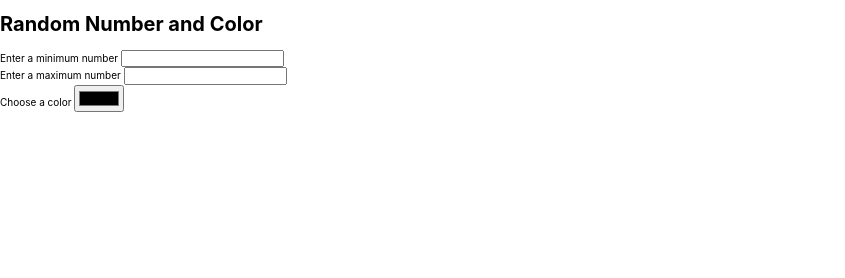
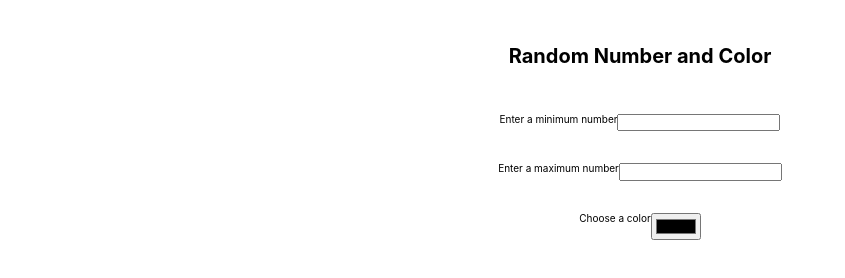
Before and after one commit to skdonnet/random-num-and-color, a website: page index.html in a window 1280 px wide. Shown: the whole page, without its empty margins (0-845 px from the left). Drawn offline with nearby package versions, Linux system fonts and the light colour scheme.

Commit message:
h1 and form css

```diff
--- a/style.css
+++ b/style.css
@@ -1,5 +1,17 @@
 body {
-  font-family: -apple-system, BlinkMacSystemFont, "Segoe UI", Roboto, Oxygen,
-    Ubuntu, Cantarell, "Open Sans", "Helvetica Neue", sans-serif;
+  font-family: -apple-system, BlinkMacSystemFont, 'Segoe UI', Roboto, Oxygen,
+    Ubuntu, Cantarell, 'Open Sans', 'Helvetica Neue', sans-serif;
   font-size: 10px;
 }
+
+h1 {
+  display: flex;
+  justify-content: center;
+  padding-top: 2rem;
+}
+
+form {
+  display: flex;
+  justify-content: center;
+  padding-top: 2rem;
+}
```
